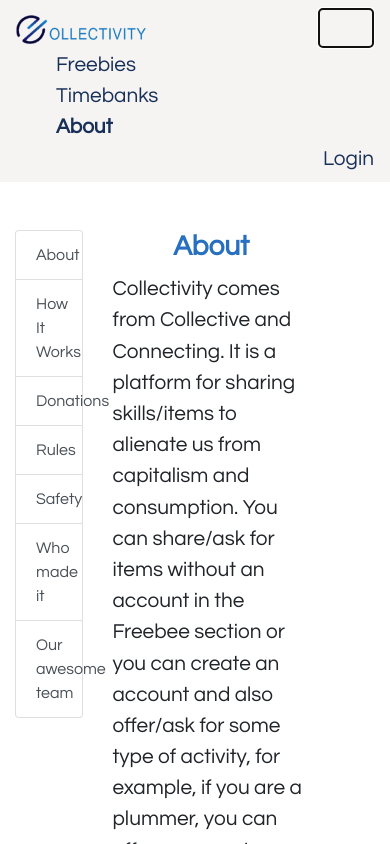
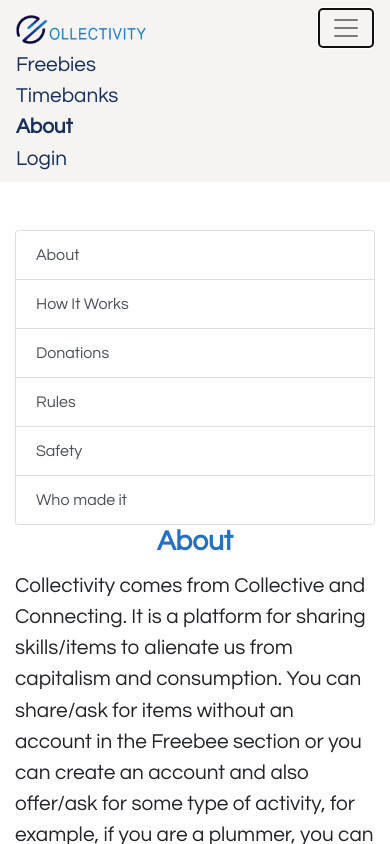
Before and after one commit to Klarala13/collectivity, a React (Create React App) app in the folder frontend/: page /about in a window 390 px wide. Both pictures are taken after a click on the button "Toggle navigation". Shown: the top 844 px of the page. Built offline with nearby package versions, Linux system fonts and the light colour scheme.

Commit message:
Edit navbar

```diff
--- a/frontend/src/components/About.jsx
+++ b/frontend/src/components/About.jsx
@@ -22,7 +22,7 @@ class About extends React.Component {
       <div className="container">
         <div id="list-example" className="list-group bd-example">
           <div className="row">
-            <div className="col-3 px-6">
+            <div className="col-md-3 px-6">
               <div className="sticky-top top-100" id="list">
                 <a
                   className="list-group-item list-group-item-action"
@@ -66,22 +66,16 @@ class About extends React.Component {
                 >
                   Who made it
                 </a>
-                <a
-                  className="list-group-item list-group-item-action"
-                  href="#ourTeam"
-                  onClick={this.scrollToAnchor}
-                >
-                  Our awesome team
-                </a>
               </div>
             </div>
-            <div className="col-7">
+            <div className="col-md-7">
               <div
                 data-spy="scroll"
                 data-target="#list"
                 data-offset="50"
                 className="scroll"
               >
+                <div className="mb-5">
                 <h3 id="about">About</h3>
                 <p>
                   Collectivity comes from Collective and Connecting. It is a
@@ -93,6 +87,8 @@ class About extends React.Component {
                   X hrs/week. It is not reciprocate. The idea is that
                   COLLECTIVELY we are stronger. You don't have to give to take.{" "}
                 </p>
+                </div>
+
                 <h3 id="how">How It Works</h3>
                 <p>
                   There are two main sections: Freebees (sharing of items) and
@@ -134,7 +130,6 @@ class About extends React.Component {
                   problems, contact our team and we will try to find a solution
                   together.{" "}
                 </p>
-                <h3 id="ourTeam">Our awesome team</h3>
                 <h3 id="whoMade">Who made it</h3>
                 <p>...</p>
                 <div className="row w-100">
--- a/frontend/src/components/NavBar.jsx
+++ b/frontend/src/components/NavBar.jsx
@@ -11,7 +11,7 @@ class NavBar extends Component {
 
   render() {
     return (
-      <nav className="navbar navbar-expand-lg sticky-top nav-main">
+      <nav className="navbar navbar-light navbar-expand-lg sticky-top nav-main">
         <div className="container">
           <NavLink to="/" activeClassName="active" className="navbar-brand">
             <img className="logo2" src={logo} alt="logo"/>
@@ -50,7 +50,7 @@ class NavBar extends Component {
                   About
                 </NavLink>
               </div>
-              <NavLink to="/login" activeClassName="active" className="ml-auto">
+              <NavLink to="/login" activeClassName="active" className="ml-md-auto">
                 Login
               </NavLink>
             </nav>
--- a/frontend/src/css/style.css
+++ b/frontend/src/css/style.css
@@ -44,9 +44,6 @@ a.navbar-brand {
 .logo2{
   height: 20%;
   width: 60%;
-}
-.flex-column {
-  padding-left: 20px;
 }
 .btn {
   margin: 2%;
```
